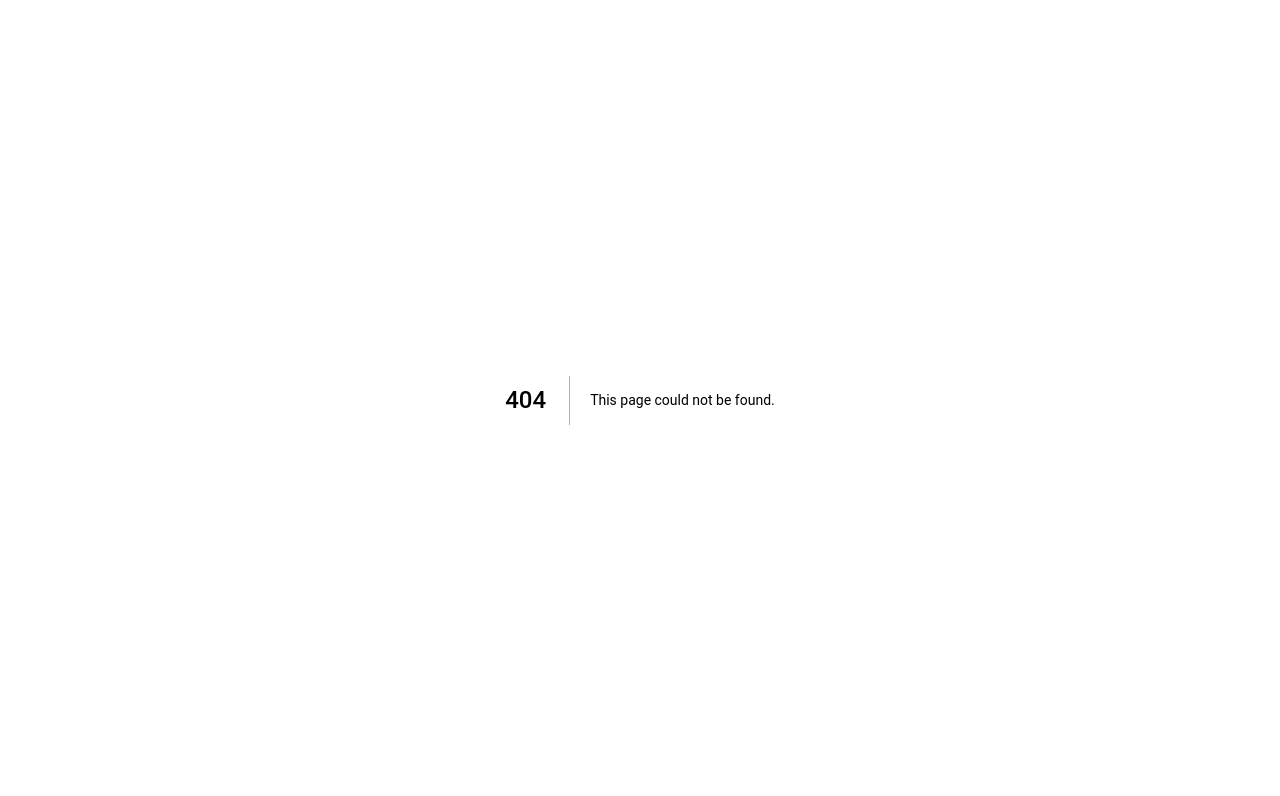
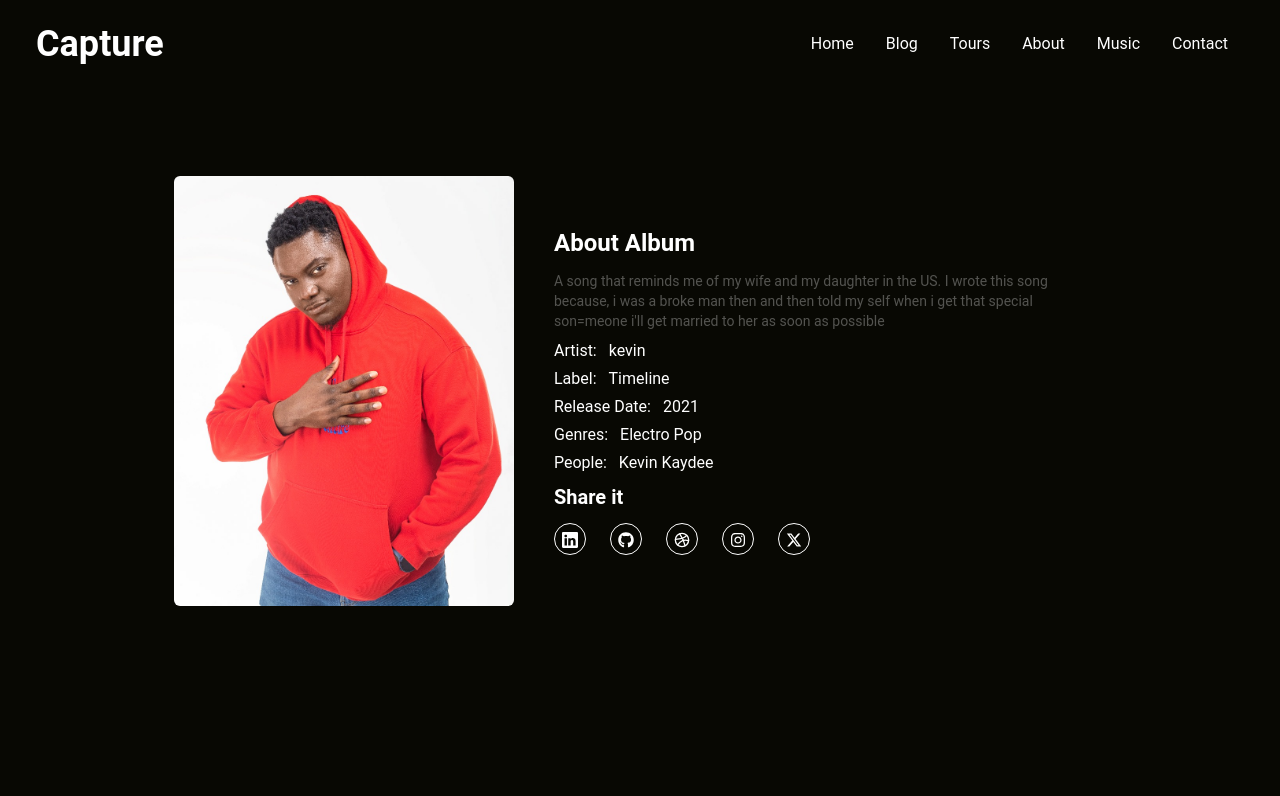
Before and after one commit to Simplevhick/Kevindavid, a Next.js app: page /productDetails/1 in a window 1280 px wide. Before the commit this address had no page. Shown: the top 796 px of the page. Built offline with nearby package versions, Linux system fonts and the light colour scheme.

Commit message:
added the product detail page

```diff
--- a/app/productDetails/[id].js
+++ /dev/null
@@ -1,14 +0,0 @@
-import React from 'react'
-import productData from '@/components/Blogs';
-
-const ProductData = () => {
-    const { id } = useParams();
-
-//   const product = productData.((productData) => productData.id == id);
-
-  return (
-    <div>ProductData</div>
-  )
-}
-
-export default ProductData
--- /dev/null
+++ b/app/productDetails/[id]/page.js
@@ -0,0 +1,98 @@
+"use client";
+
+import { useParams } from "next/navigation";
+import productData from "@/components/data";
+import Image from "next/image";
+import { BsLinkedin } from "react-icons/bs";
+import { FaGithub } from "react-icons/fa";
+import { FiDribbble } from "react-icons/fi";
+import { FaInstagram } from "react-icons/fa6";
+import { FaXTwitter } from "react-icons/fa6";
+
+const ProductDetails = () => {
+  const params = useParams();
+
+  const singleProduct = productData.find((i) => i.id == params.id);
+
+  return (
+    <>
+      <div className="text-white mx-auto justify-center m-20 items-center lg:text-white lg:flex lg:mx-auto lg:justify-center lg:items-center lg:p-24 md:text-white md:flex md:mx-auto md:justify-center md:items-center md:p-24">
+        <div className="flex justify-center">
+          <Image
+            src={singleProduct.src}
+            width={300}
+            height={300}
+            className="w-[260px] h-[360px] rounded-md lg:w-[340px] lg:h-[430px] lg:rounded-md md:w-[310px] md:h-[390px] md:rounded-md"
+          />
+          <div></div>
+        </div>
+
+        <div className="m-3 lg:m-10 md:m-10">
+          <div className="">
+            <h1 className="text-2xl font-bold">About Album</h1>
+            <p className="text-sm w-[17rem] opacity-30 mt-3 lg:text-sm lg:w-[32rem] lg:opacity-30 lg:mt-3 md:text-sm md:w-[22rem] md:opacity-30 md:mt-1">
+              {singleProduct.history}
+            </p>
+          </div>
+          <div className="mt-2 flex">
+            <div>
+              <div className=" ">
+                {" "}
+                Artist: <span className="ml-2">
+                  {singleProduct.artistMan}
+                </span>{" "}
+              </div>
+              <div className="mt-1">
+                {" "}
+                Label: <span className="ml-2">{singleProduct.label}</span>{" "}
+              </div>
+              <div className="mt-1">
+                Release Date:{" "}
+                <span className="ml-2">{singleProduct.releaseDate}</span>{" "}
+              </div>
+              <div className="mt-1">
+                Genres: <span className="ml-2">{singleProduct.genres}</span>
+              </div>
+              <div className="mt-1">
+                People: <span className="ml-2"> {singleProduct.People} </span>
+              </div>
+            </div>
+          </div>
+
+          <div className="mt-2">
+            <p className="text-xl font-bold">Share it</p>
+            <div className="text-white flex gap-3 lg:flex lg:gap-6 md:flex md:gap-3">
+              <div className="w-[2rem] h-[2rem] mt-3 rounded-[50%] border border-white ">
+                <a href="https://linkdin.com">
+                  <BsLinkedin className="mt-2 ml-[0.43rem]" />
+                </a>
+              </div>
+              <div className="w-[2rem] h-[2rem] mt-3 rounded-[50%] border border-white ">
+                <a href="https://github.com">
+                  <FaGithub className="mt-2 ml-[0.43rem]" />
+                </a>
+              </div>
+              <div className="w-[2rem] h-[2rem] mt-3 rounded-[50%] border border-white">
+                <a href="https://dribble.com">
+                  <FiDribbble className="mt-2 ml-[0.43rem]" />
+                </a>
+              </div>
+              <div className="w-[2rem] h-[2rem] mt-3 rounded-[50%] border border-white ">
+                <a href="https://instagram.com">
+                  <FaInstagram className="mt-2 ml-[0.43rem]" />
+                </a>
+              </div>
+              <div className="w-[2rem] h-[2rem] mt-3 rounded-[50%] border border-white ">
+                <a href="https://twitter.com">
+                  <FaXTwitter className="mt-2 ml-[0.43rem]" />
+                </a>
+              </div>
+            </div>
+          </div>
+        </div>
+      </div>
+    </>
+  );
+};
+
+export default ProductDetails;
--- a/components/Blogs.jsx
+++ b/components/Blogs.jsx
@@ -1,36 +1,6 @@
 import Image from "next/image";
 import Link from "next/link";
-
-const productData = [
-  {
-    id: 1,
-    src: "/assets/kev9.jpg",
-    alt: "pix",
-    artist: "Producer Edition",
-    about: "Eclipse of the sun",
-  },
-  {
-    id: 2,
-    src: "/assets/kev2.jpg",
-    alt: "pix",
-    artist: "Producer Edition",
-    about: "Eclipse of the sun",
-  },
-  {
-    id: 3,
-    src: "/assets/kev1.jpg",
-    alt: "pix",
-    artist: "Producer Edition",
-    about: "Eclipse of the sun",
-  },
-  {
-    id: 4,
-    src: "/assets/kev8.jpg",
-    alt: "pix",
-    artist: "Producer Edition",
-    about: "Eclipse of the sun",
-  },
-];
+import productData from "./data"
 
 const Blogs = () => {
   return (
--- a/components/data.js
+++ b/components/data.js
@@ -0,0 +1,60 @@
+const productData = [
+  {
+    id: 1,
+    src: "/assets/kev9.jpg",
+    alt: "pix",
+    artist: "Producer Edition",
+    about: "Eclipse of the sun",
+    artistMan: "kevin",
+    releaseDate: "2021",
+    label: "Timeline",
+    genres: "Electro Pop",
+    People: "Kevin Kaydee",
+    history:
+      "A song that reminds me of my wife and my daughter in the US. I wrote this song because, i was a broke man then and then told my self when i get that special son=meone i'll get married to her as soon as possible",
+  },
+  {
+    id: 2,
+    src: "/assets/kev2.jpg",
+    alt: "pix",
+    artist: "Producer Edition",
+    about: "Eclipse of the sun",
+    artistMan: "kevin kayd",
+    releaseDate: "2021",
+    label: "Timeline",
+    genres: "Electro Pop",
+    People: "Kevin Kaydee",
+    history:
+      "A song that reminds me of my wife and my daughter in the US. I wrote this song because, i was a broke man then and then told my self when i get that special son=meone i'll get married to her as soon as possible",
+  },
+  {
+    id: 3,
+    src: "/assets/kev1.jpg",
+    alt: "pix",
+    artist: "Producer Edition",
+    about: "Eclipse of the sun",
+    artistMan: "kevin mic",
+    releaseDate: "2021",
+    label: "Timeline",
+    genres: "Electro Pop",
+    People: "Kevin Kaydee",
+    history:
+      "A song that reminds me of my wife and my daughter in the US. I wrote this song because, i was a broke man then and then told my self when i get that special son=meone i'll get married to her as soon as possible",
+  },
+  {
+    id: 4,
+    src: "/assets/kev8.jpg",
+    alt: "pix",
+    artist: "Producer Edition",
+    about: "Eclipse of the sun",
+    artistMan: "kevin vic",
+    releaseDate: "2021",
+    label: "Timeline",
+    genres: "Electro Pop",
+    People: "Kevin Kaydee",
+    history:
+      "A song that reminds me of my wife and my daughter in the US. I wrote this song because, i was a broke man then and then told my self when i get that special son=meone i'll get married to her as soon as possible",
+  },
+];
+
+export default productData;
```
